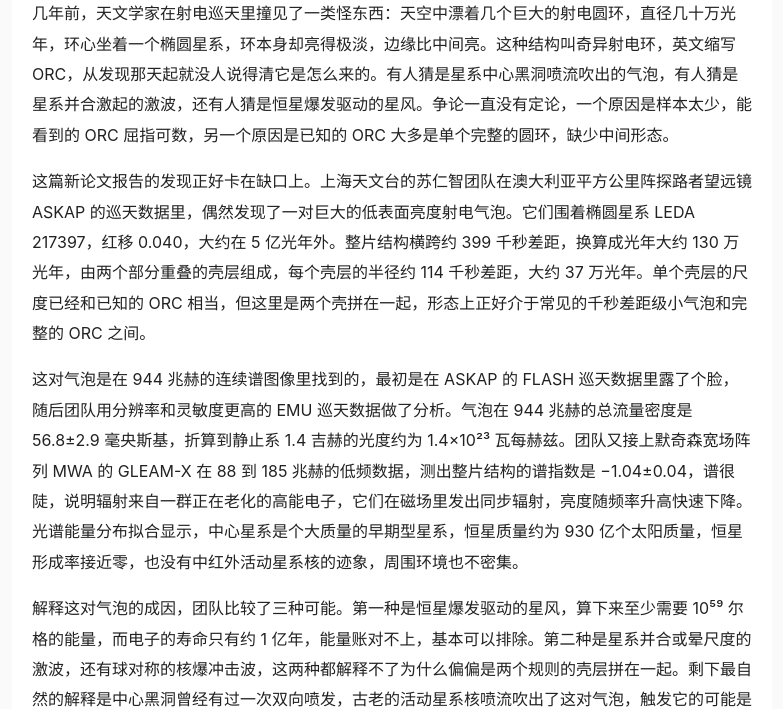
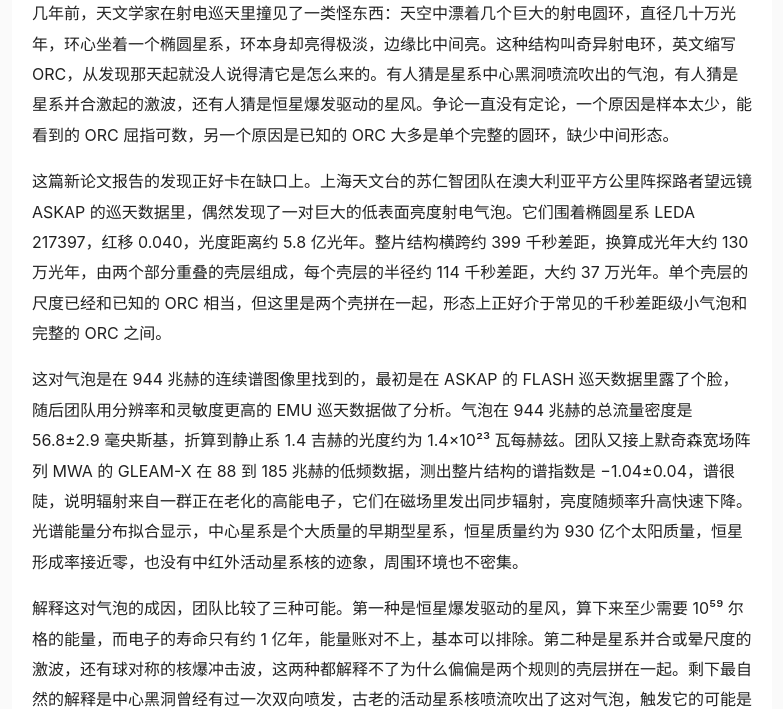
Before and after one commit to 123hurray/digest, a plain HTML site: page astro/2026-11-27-astro.html in a window 1280 px wide. Shown: the part 94-803 px from the top of the page, without its empty margins (248-1031 px from the left). Drawn offline with Linux system fonts and the light colour scheme.

Commit message:
digest: astro/2026-11-27-astro.html

```diff
--- a/astro/2026-11-27-astro.html
+++ b/astro/2026-11-27-astro.html
@@ -20,7 +20,7 @@ a { color: #1a73e8; }
 <main>
 <h1>一对横跨 130 万光年的射电气泡，补上了奇异射电环缺失的一环</h1>
 <p>几年前，天文学家在射电巡天里撞见了一类怪东西：天空中漂着几个巨大的射电圆环，直径几十万光年，环心坐着一个椭圆星系，环本身却亮得极淡，边缘比中间亮。这种结构叫奇异射电环，英文缩写 ORC，从发现那天起就没人说得清它是怎么来的。有人猜是星系中心黑洞喷流吹出的气泡，有人猜是星系并合激起的激波，还有人猜是恒星爆发驱动的星风。争论一直没有定论，一个原因是样本太少，能看到的 ORC 屈指可数，另一个原因是已知的 ORC 大多是单个完整的圆环，缺少中间形态。</p>
-<p>这篇新论文报告的发现正好卡在缺口上。上海天文台的苏仁智团队在澳大利亚平方公里阵探路者望远镜 ASKAP 的巡天数据里，偶然发现了一对巨大的低表面亮度射电气泡。它们围着椭圆星系 LEDA 217397，红移 0.040，大约在 5 亿光年外。整片结构横跨约 399 千秒差距，换算成光年大约 130 万光年，由两个部分重叠的壳层组成，每个壳层的半径约 114 千秒差距，大约 37 万光年。单个壳层的尺度已经和已知的 ORC 相当，但这里是两个壳拼在一起，形态上正好介于常见的千秒差距级小气泡和完整的 ORC 之间。</p>
+<p>这篇新论文报告的发现正好卡在缺口上。上海天文台的苏仁智团队在澳大利亚平方公里阵探路者望远镜 ASKAP 的巡天数据里，偶然发现了一对巨大的低表面亮度射电气泡。它们围着椭圆星系 LEDA 217397，红移 0.040，光度距离约 5.8 亿光年。整片结构横跨约 399 千秒差距，换算成光年大约 130 万光年，由两个部分重叠的壳层组成，每个壳层的半径约 114 千秒差距，大约 37 万光年。单个壳层的尺度已经和已知的 ORC 相当，但这里是两个壳拼在一起，形态上正好介于常见的千秒差距级小气泡和完整的 ORC 之间。</p>
 <p>这对气泡是在 944 兆赫的连续谱图像里找到的，最初是在 ASKAP 的 FLASH 巡天数据里露了个脸，随后团队用分辨率和灵敏度更高的 EMU 巡天数据做了分析。气泡在 944 兆赫的总流量密度是 56.8±2.9 毫央斯基，折算到静止系 1.4 吉赫的光度约为 1.4×10²³ 瓦每赫兹。团队又接上默奇森宽场阵列 MWA 的 GLEAM-X 在 88 到 185 兆赫的低频数据，测出整片结构的谱指数是 −1.04±0.04，谱很陡，说明辐射来自一群正在老化的高能电子，它们在磁场里发出同步辐射，亮度随频率升高快速下降。光谱能量分布拟合显示，中心星系是个大质量的早期型星系，恒星质量约为 930 亿个太阳质量，恒星形成率接近零，也没有中红外活动星系核的迹象，周围环境也不密集。</p>
 <p>解释这对气泡的成因，团队比较了三种可能。第一种是恒星爆发驱动的星风，算下来至少需要 10⁵⁹ 尔格的能量，而电子的寿命只有约 1 亿年，能量账对不上，基本可以排除。第二种是星系并合或晕尺度的激波，还有球对称的核爆冲击波，这两种都解释不了为什么偏偏是两个规则的壳层拼在一起。剩下最自然的解释是中心黑洞曾经有过一次双向喷发，古老的活动星系核喷流吹出了这对气泡，触发它的可能是两颗超大质量黑洞的并合，后来的激波又给等离子体补过能量。团队也留了余地，要确认这个解释，还需要更深的宽频射电、偏振、光谱和 X 射线观测。</p>
 <p>一对气泡本身就是个漂亮的发现，它真正的价值在连接线上。小尺度的射电气泡在星系中心很常见，完整的 ORC 却罕见又难解释，这对 130 万光年宽的双壳层结构正好站在两者中间。它说明 ORC 可能不是某种一次性事件的产物，而是星系中心一次古老喷发的遗迹，在漫长的时间里被激波重新点亮。这类遗迹还在巡天数据里藏着多少，下一代射电巡天会给出答案。</p>
```
